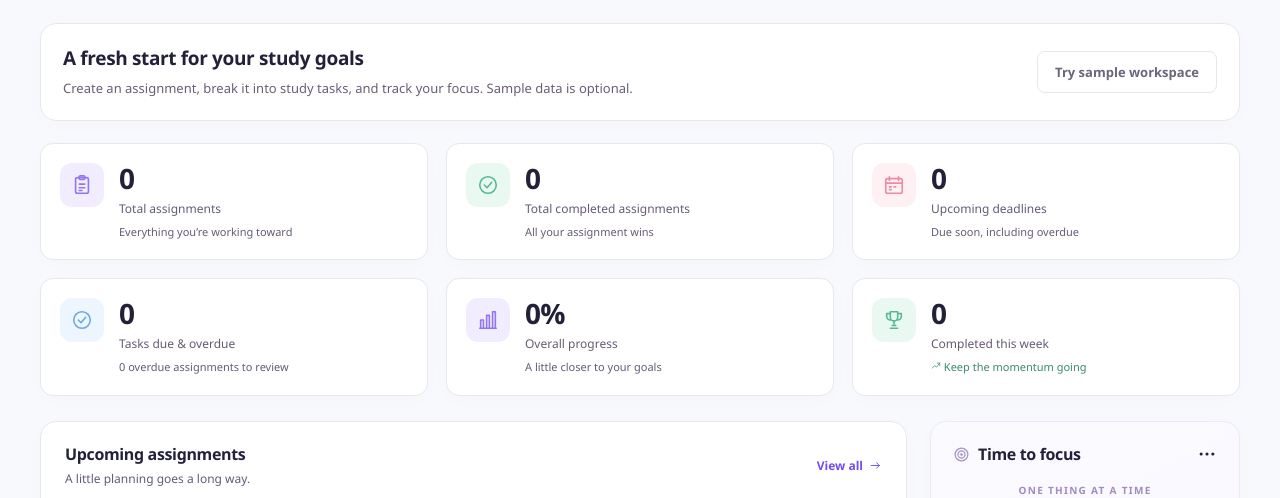
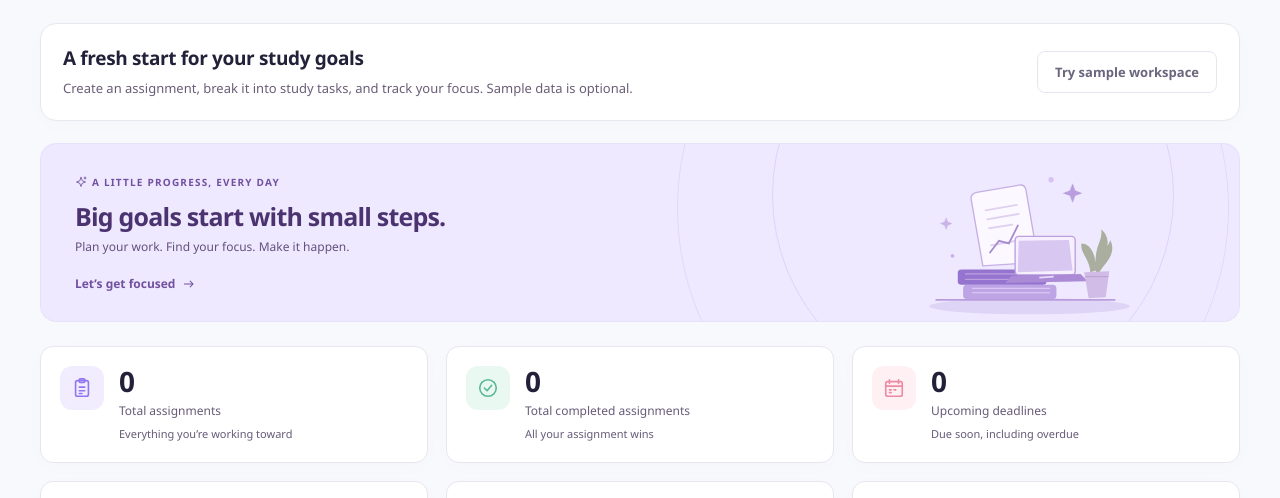
Before and after one commit to WEEKIAT1114/SWE40006-Project, a website with bundled scripts: page index.html in a window 1280 px wide. Shown: the part 268-766 px from the top of the page. Built offline with nearby package versions, Linux system fonts and the light colour scheme.

Commit message:
Recover the Banner

```diff
--- a/index.html
+++ b/index.html
@@ -261,7 +261,142 @@
         </button>
       </section>
       <!-- Dashboard: welcome banner, live statistics, assignments, and study plan. -->
-
+      <section class="hero">
+        <div class="hero-text">
+          <span class="hero-chip">
+            <span data-icon="sparkles"></span>
+            A LITTLE PROGRESS, EVERY DAY
+          </span>
+          <h2>Big goals start with small steps.</h2>
+          <p>Plan your work. Find your focus. Make it happen.</p>
+          <button
+            class="hero-link"
+            data-action="focus"
+          >
+            Let’s get focused
+            <span data-icon="arrow"></span>
+          </button>
+        </div>
+        <svg
+          class="hero-art"
+          viewBox="0 0 290 200"
+          fill="none"
+          aria-hidden="true"
+        >
+          <ellipse
+            cx="150"
+            cy="175"
+            rx="112"
+            ry="9"
+            fill="#ded4f6"
+          />
+          <path
+            d="M46 168h199"
+            stroke="#ba9cdd"
+            stroke-width="2"
+            stroke-linecap="round"
+          />
+          <rect
+            x="76"
+            y="151"
+            width="104"
+            height="16"
+            rx="4"
+            fill="#bda4e4"
+          />
+          <path
+            d="M86 155h87M86 160h87"
+            stroke="#e5d7f7"
+          />
+          <rect
+            x="70"
+            y="134"
+            width="99"
+            height="17"
+            rx="4"
+            fill="#9574cf"
+          />
+          <path
+            d="M78 139h84M78 145h84"
+            stroke="#c7b1e5"
+          />
+          <path
+            d="m98 130-13-74c-1-5 2-7 6-8l47-8c4-1 7 1 8 5l14 81-62 4Z"
+            fill="#fbf8ff"
+            stroke="#c6afe5"
+            stroke-width="1.5"
+          />
+          <path
+            d="m101 68 35-6M103 78l35-6M105 88l26-4M107 107l34-6"
+            stroke="#dfd1ef"
+            stroke-width="2"
+            stroke-linecap="round"
+          />
+          <path
+            d="m106 115 10-13 11 3 10-20"
+            stroke="#a68ad0"
+            stroke-width="2"
+            stroke-linecap="round"
+          />
+          <rect
+            x="134"
+            y="97"
+            width="67"
+            height="43"
+            rx="4"
+            fill="#f6efff"
+            stroke="#bc9fdd"
+            stroke-width="1.5"
+          />
+          <path
+            d="m137 137 61-2-4-34-56 1-1 35Z"
+            fill="#d8c7f0"
+          />
+          <path
+            d="m130 141 77-2 8 8-92 2 7-8Z"
+            fill="#ab8bd5"
+          />
+          <path
+            d="m161 143 16-1"
+            stroke="#e9dcf8"
+            stroke-width="2"
+          />
+          <path
+            d="M218 137c-1-15-12-22-10-32 12 0 17 17 16 30M224 138c0-22 13-25 16-37 8 16-6 26-12 36M224 133c-2-28 8-29 6-44 15 13 3 31-4 43"
+            fill="#aaae9e"
+          />
+          <path
+            d="m211 137 28-1-4 29-19 1-5-29Z"
+            fill="#d1bce7"
+          />
+          <path
+            d="M212 142h26"
+            stroke="#b69bd0"
+          />
+          <g class="floating-star">
+            <path
+              d="m198 39 3 8 8 3-8 3-3 8-3-8-8-3 8-3 3-8Z"
+              fill="#b89edc"
+            />
+            <path
+              d="m57 77 2 5 5 2-5 2-2 5-2-5-5-2 5-2 2-5Z"
+              fill="#cbb4e7"
+            />
+            <circle
+              cx="174"
+              cy="35"
+              r="3"
+              fill="#d7c1ef"
+            />
+            <circle
+              cx="64"
+              cy="120"
+              r="2"
+              fill="#c9ade7"
+            />
+          </g>
+        </svg>
+      </section>
       <!-- Dashboard totals: app.js fills each data-stat value from the saved workspace. -->
       <div class="stats-grid expanded-stats">
         <div class="stat-card">
```
Also changed, not shown: .github/workflows/blue-green.yml (added), .github/workflows/deploy.yml.
